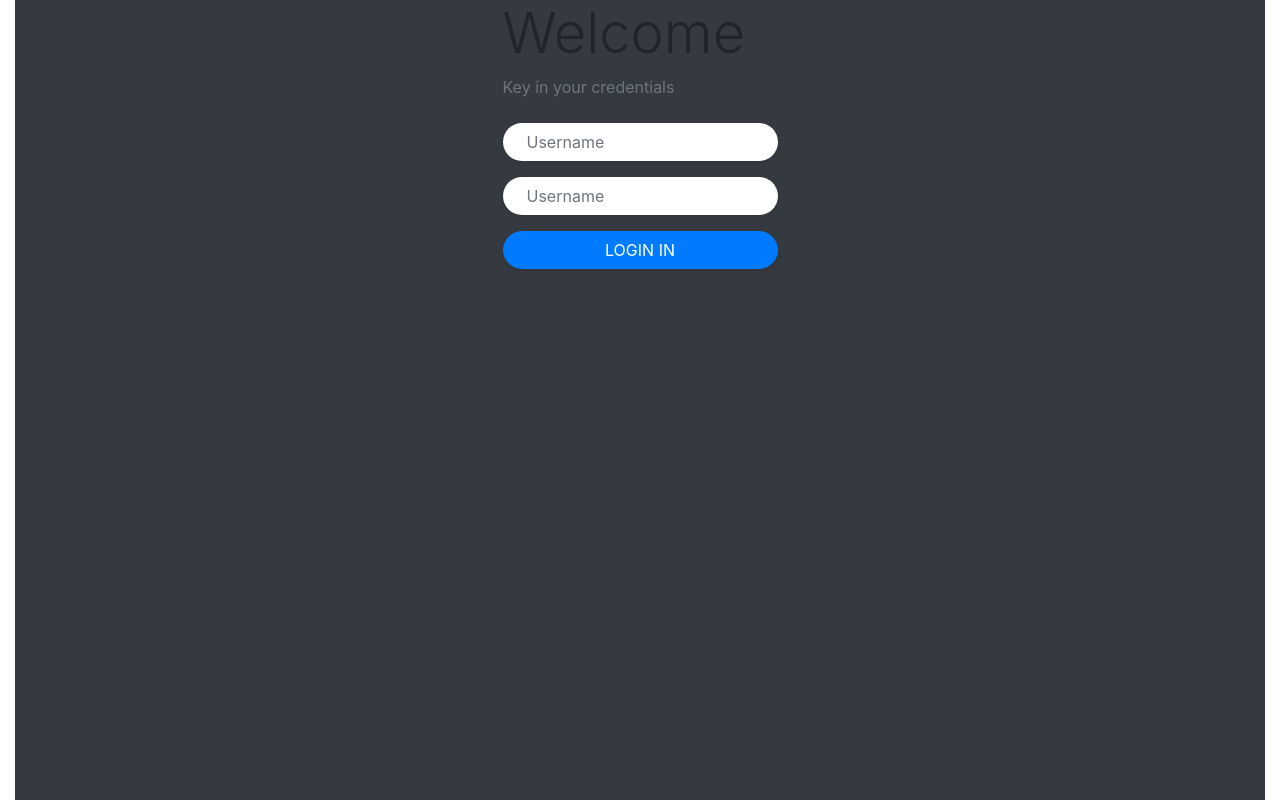
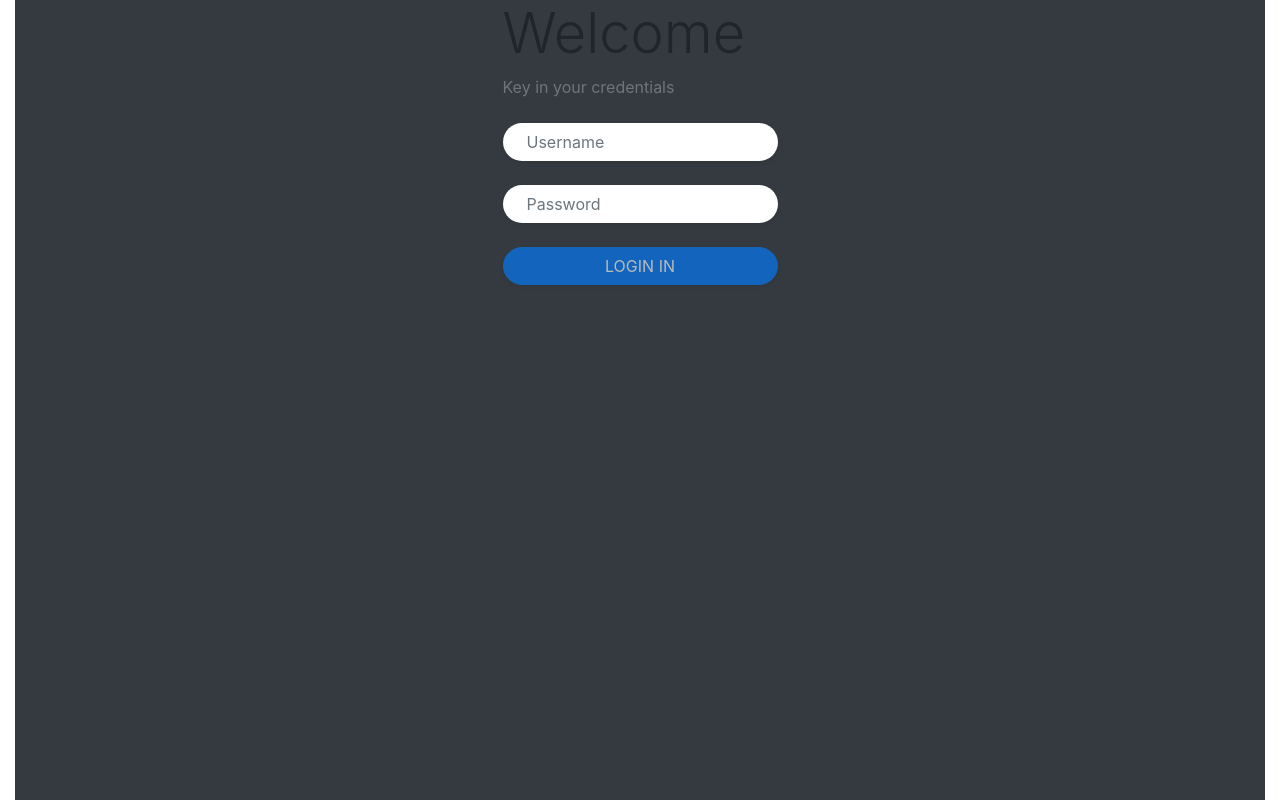
Before and after one commit to Ianodad/Ultimate_Watchlist_Client, a React (Create React App) app: page / in a window 1280 px wide. Built offline with nearby package versions, Linux system fonts and the light colour scheme.

Commit message:
validation working

```diff
--- a/package.json
+++ b/package.json
@@ -4,6 +4,7 @@
   "private": true,
   "dependencies": {
     "bootstrap": "^4.3.1",
+    "joi-browser": "^13.4.0",
     "react": "^16.11.0",
     "react-bootstrap": "^1.0.0-beta.14",
     "react-dom": "^16.11.0",
--- a/src/components/Login/Login.js
+++ b/src/components/Login/Login.js
@@ -1,7 +1,14 @@
 import React from "react";
 
 import Input from "../common/Input";
-const Login = ({ username, password, handleSubmit, handleChange }) => {
+const Login = ({
+	username,
+	password,
+	handleSubmit,
+	handleChange,
+	errors,
+	validate
+}) => {
 	return (
 		<div className='col-lg-5 col-xl-3 col-md-6 mx-auto'>
 			<h3 className='display-4'>Welcome</h3>
@@ -12,6 +19,7 @@ const Login = ({ username, password, handleSubmit, handleChange }) => {
 					name='username'
 					value={username}
 					placeholder='Username'
+					error={errors.username}
 					handleSubmit={handleSubmit}
 					handleChange={handleChange}
 				/>
@@ -19,11 +27,13 @@ const Login = ({ username, password, handleSubmit, handleChange }) => {
 					type='password'
 					name='password'
 					value={password}
-					placeholder='Username'
+					placeholder='Password'
+					error={errors.password}
 					handleSubmit={handleSubmit}
 					handleChange={handleChange}
 				/>
 				<button
+					disabled={validate()}
 					// type='submit'
 					className='btn btn-primary btn-block text-uppercase mb-2 rounded-pill shadow-sm'
 				>
--- a/src/components/Login/index.js
+++ b/src/components/Login/index.js
@@ -1,33 +1,78 @@
 import React, { Component } from "react";
+
+import Joi from "joi-browser";
 
 import Login from "./Login";
 
 class index extends Component {
-	state = { account: { username: "", password: "" } };
+	state = { account: { username: "", password: "" }, errors: {} };
+
+	schema = {
+		username: Joi.string()
+			.required()
+			.label("Username"),
+		password: Joi.string()
+			.required()
+			.label("Password")
+	};
+
+	// validate from with specified errors
+	validate = () => {
+		const options = { abortEarly: false };
+		const { error } = Joi.validate(this.state.account, this.schema, options);
+		console.log(error);
+		if (!error) return null;
+
+		const errors = {};
+		for (let item of error.details) errors[item.path[0]] = item.message;
+		return errors;
+	};
+
+	validateProperty = ({ name, value }) => {
+		const obj = { [name]: value };
+		const schema = { [name]: this.schema[name] };
+		const { error } = Joi.validate(obj, schema);
+		return error ? error.details[0].message : null;
+	};
+
+	// handle submission of form
+	handleSubmit = e => {
+		e.preventDefault();
+
+		const errors = this.validate();
+		console.log(errors);
+		this.setState({ errors: errors || {} });
+
+		if (errors) return;
+	};
 
 	// handle form on change set the state
 	handleChange = ({ currentTarget: input }) => {
+		const errors = { ...this.state.errors };
+		const errorMessage = this.validateProperty(input);
+		if (errorMessage) errors[input.name] = errorMessage;
+		else delete errors[input.value];
+
+		// assigns target value to state name
 		const account = { ...this.state.account };
-		// assigns target value to state name
 		account[input.name] = input.value;
-		this.setState({ account });
+
+		this.setState({ account, errors });
 	};
 
-	handleSubmit = e => {
-		e.preventDefault();
-		console.log("form submitted");
-	};
 	render() {
 		// destructuring   state for better visibility
-		const { account } = this.state;
+		const { account, errors } = this.state;
 		return (
 			<div className=' container-fluid bg-dark' style={{ height: "100vh" }}>
 				<div>
 					<Login
+						errors={errors}
 						username={account.username}
 						password={account.password}
 						handleSubmit={this.handleSubmit}
 						handleChange={this.handleChange}
+						validate={this.validate}
 					/>
 				</div>
 			</div>
--- a/src/components/common/Input.js
+++ b/src/components/common/Input.js
@@ -1,8 +1,10 @@
 import React from "react";
 
-const Input = ({ name, type, value, handleChange, placeholder }) => {
+// Input reuseable components
+
+const Input = ({ name, type, value, handleChange, placeholder, error }) => {
 	return (
-		<div className='form-group mb-3'>
+		<div className='form-group mb-3 pb-2'>
 			<input
 				autoFocus
 				id={name}
@@ -13,6 +15,9 @@ const Input = ({ name, type, value, handleChange, placeholder }) => {
 				placeholder={placeholder}
 				className='form-control rounded-pill border-0 shadow-sm px-4'
 			/>
+			<div className='error text-danger text-center'>
+				<ins>{error}</ins>
+			</div>
 		</div>
 	);
 };
```
Also changed, not shown: 1 other file (tests, documents, lock files or other folders).
